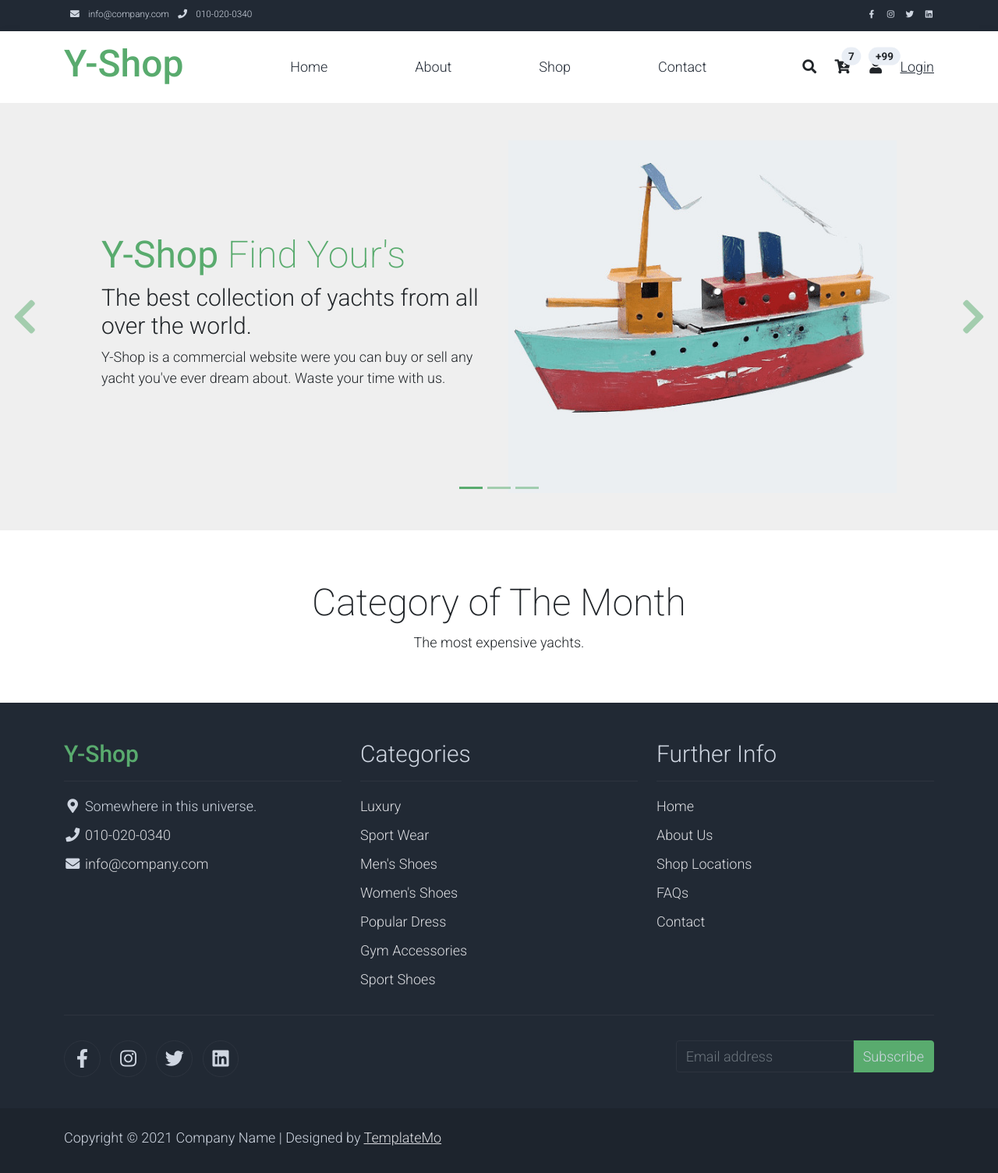
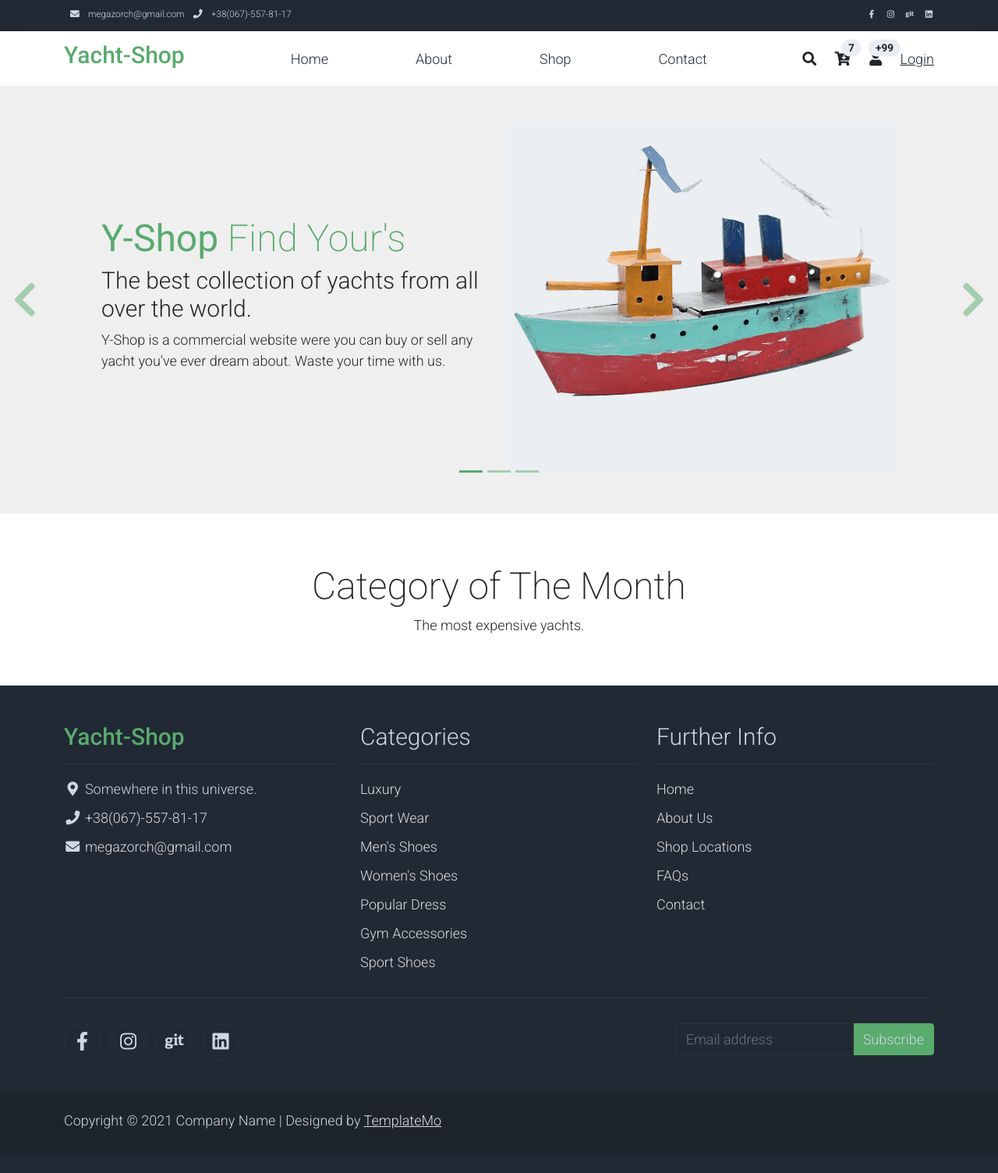
Before and after one commit to Megazorch/Yacht-Shop, a Django app: page /catalog/ in a window 1280 px wide. Shown: the whole page at 78% size. After the commit the page ends 1447 px from the top, so only its background shows below. Run offline with Django 4.2, Linux system fonts and the light colour scheme; data that the repository does not hold is empty; some libraries are stand-ins or nearby versions.

Commit message:
Modified with proper links.

```diff
--- a/catalog/templates/base_generic.html
+++ b/catalog/templates/base_generic.html
@@ -2,7 +2,7 @@
 <html lang="en">
 
 <head>
-    {% block title %}<title>Yacht Shop</title>{% endblock %}
+    {% block title %}<title>Yacht-Shop</title>{% endblock %}
     <meta charset="utf-8">
     <meta name="viewport" content="width=device-width, initial-scale=1">
     {% load static %}
@@ -16,7 +16,9 @@
     <!-- Load fonts style after rendering the layout styles -->
     <link rel="stylesheet" href="https://fonts.googleapis.com/css2?family=Roboto:wght@100;200;300;400;500;700;900&display=swap">
     <link rel="stylesheet" href="{% static 'css/fontawesome.min.css' %}">
-<!--
+
+    {% block head %}{% endblock head %}
+    <!--
 
 TemplateMo 559 Zay Shop
 
@@ -32,15 +34,15 @@ https://templatemo.com/tm-559-zay-shop
             <div class="w-100 d-flex justify-content-between">
                 <div>
                     <i class="fa fa-envelope mx-2"></i>
-                    <a class="navbar-sm-brand text-light text-decoration-none" href="mailto:info@company.com">info@company.com</a>
+                    <a class="navbar-sm-brand text-light text-decoration-none" href="mailto:megazorch@gmail.com">megazorch@gmail.com</a>
                     <i class="fa fa-phone mx-2"></i>
-                    <a class="navbar-sm-brand text-light text-decoration-none" href="tel:010-020-0340">010-020-0340</a>
+                    <a class="navbar-sm-brand text-light text-decoration-none" href="tel:+38(067)-557-81-17">+38(067)-557-81-17</a>
                 </div>
                 <div>
-                    <a class="text-light" href="https://fb.com/templatemo" target="_blank" rel="sponsored"><i class="fab fa-facebook-f fa-sm fa-fw me-2"></i></a>
-                    <a class="text-light" href="https://www.instagram.com/" target="_blank"><i class="fab fa-instagram fa-sm fa-fw me-2"></i></a>
-                    <a class="text-light" href="https://twitter.com/" target="_blank"><i class="fab fa-twitter fa-sm fa-fw me-2"></i></a>
-                    <a class="text-light" href="https://www.linkedin.com/" target="_blank"><i class="fab fa-linkedin fa-sm fa-fw"></i></a>
+                    <a class="text-light" href="https://www.facebook.com/roma.ivakhiv" target="_blank" rel="sponsored"><i class="fab fa-facebook-f fa-sm fa-fw me-2"></i></a>
+                    <a class="text-light" href="https://www.instagram.com/romaivakhiv/" target="_blank"><i class="fab fa-instagram fa-sm fa-fw me-2"></i></a>
+                    <a class="text-light" href="https://github.com/Megazorch" target="_blank"><i class="fab fa-git fa-sm fa-fw me-2"></i></a>
+                    <a class="text-light" href="https://www.linkedin.com/in/roman-ivakhiv/" target="_blank"><i class="fab fa-linkedin fa-sm fa-fw"></i></a>
                 </div>
             </div>
         </div>
@@ -52,8 +54,8 @@ https://templatemo.com/tm-559-zay-shop
     <nav class="navbar navbar-expand-lg navbar-light shadow">
         <div class="container d-flex justify-content-between align-items-center">
 
-            <a class="navbar-brand text-success logo h1 align-self-center" href="/">
-                Y-Shop
+            <a class="navbar-brand text-success logo h2 align-self-center" href="/">
+                Yacht-Shop
             </a>
 
             <button class="navbar-toggler border-0" type="button" data-bs-toggle="collapse" data-bs-target="#templatemo_main_nav" aria-controls="navbarSupportedContent" aria-expanded="false" aria-label="Toggle navigation">
@@ -67,13 +69,13 @@ https://templatemo.com/tm-559-zay-shop
                             <a class="nav-link" href="{% url 'index' %}">Home</a>
                         </li>
                         <li class="nav-item">
-                            <a class="nav-link" href="about.html">About</a>
+                            <a class="nav-link" href="{% url 'about' %}">About</a>
                         </li>
                         <li class="nav-item">
                             <a class="nav-link" href="{% url 'shop' %}">Shop</a>
                         </li>
                         <li class="nav-item">
-                            <a class="nav-link" href="contact.html">Contact</a>
+                            <a class="nav-link" href="{% url 'contact' %}">Contact</a>
                         </li>
                     </ul>
                 </div>
@@ -102,9 +104,9 @@ https://templatemo.com/tm-559-zay-shop
                     {% if user.is_authenticated %}
                      <span style="margin:15px;">User: <strong>{{ user.get_username }}</strong></span>
                      <span><a href="{% url 'logout' %}?next={{ request.path }}">Logout</a></span>
-                   {% else %}
+                    {% else %}
                      <span><a href="{% url 'login' %}?next={{ request.path }}">Login</a></span>
-                   {% endif %}
+                    {% endif %}
 
                     {% endblock cart_user %}
                 </div>
@@ -316,7 +318,7 @@ https://templatemo.com/tm-559-zay-shop
             <div class="row">
 
                 <div class="col-md-4 pt-5">
-                    <h2 class="h2 text-success border-bottom pb-3 border-light logo">Y-Shop</h2>
+                    <h2 class="h2 text-success border-bottom pb-3 border-light logo">Yacht-Shop</h2>
                     <ul class="list-unstyled text-light footer-link-list">
                         <li>
                             <i class="fas fa-map-marker-alt fa-fw"></i>
@@ -324,11 +326,11 @@ https://templatemo.com/tm-559-zay-shop
                         </li>
                         <li>
                             <i class="fa fa-phone fa-fw"></i>
-                            <a class="text-decoration-none" href="tel:010-020-0340">010-020-0340</a>
+                            <a class="text-decoration-none" href="tel:+38(067)-557-81-17">+38(067)-557-81-17</a>
                         </li>
                         <li>
                             <i class="fa fa-envelope fa-fw"></i>
-                            <a class="text-decoration-none" href="mailto:info@company.com">info@company.com</a>
+                            <a class="text-decoration-none" href="mailto:megazorch@gmail.com">megazorch@gmail.com</a>
                         </li>
                     </ul>
                 </div>
@@ -368,16 +370,16 @@ https://templatemo.com/tm-559-zay-shop
                 <div class="col-auto me-auto">
                     <ul class="list-inline text-left footer-icons">
                         <li class="list-inline-item border border-light rounded-circle text-center">
-                            <a class="text-light text-decoration-none" target="_blank" href="http://facebook.com/"><i class="fab fa-facebook-f fa-lg fa-fw"></i></a>
+                            <a class="text-light text-decoration-none" target="_blank" href="https://www.facebook.com/roma.ivakhiv"><i class="fab fa-facebook-f fa-lg fa-fw"></i></a>
                         </li>
                         <li class="list-inline-item border border-light rounded-circle text-center">
-                            <a class="text-light text-decoration-none" target="_blank" href="https://www.instagram.com/"><i class="fab fa-instagram fa-lg fa-fw"></i></a>
+                            <a class="text-light text-decoration-none" target="_blank" href="https://www.instagram.com/romaivakhiv/"><i class="fab fa-instagram fa-lg fa-fw"></i></a>
                         </li>
                         <li class="list-inline-item border border-light rounded-circle text-center">
-                            <a class="text-light text-decoration-none" target="_blank" href="https://twitter.com/"><i class="fab fa-twitter fa-lg fa-fw"></i></a>
+                            <a class="text-light text-decoration-none" target="_blank" href="https://github.com/Megazorch"><i class="fab fa-git fa-lg fa-fw"></i></a>
                         </li>
                         <li class="list-inline-item border border-light rounded-circle text-center">
-                            <a class="text-light text-decoration-none" target="_blank" href="https://www.linkedin.com/"><i class="fab fa-linkedin fa-lg fa-fw"></i></a>
+                            <a class="text-light text-decoration-none" target="_blank" href="https://www.linkedin.com/in/roman-ivakhiv/"><i class="fab fa-linkedin fa-lg fa-fw"></i></a>
                         </li>
                     </ul>
                 </div>
```
